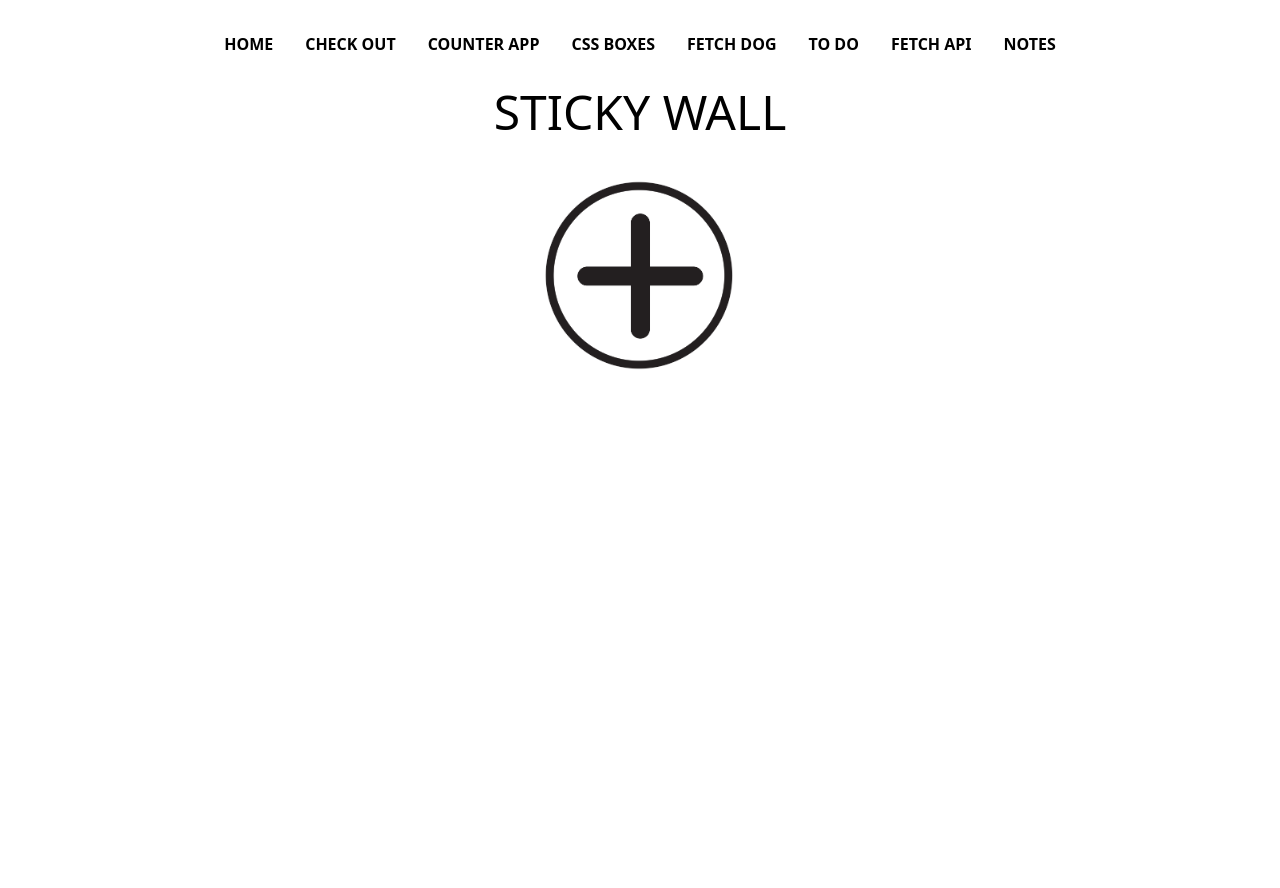
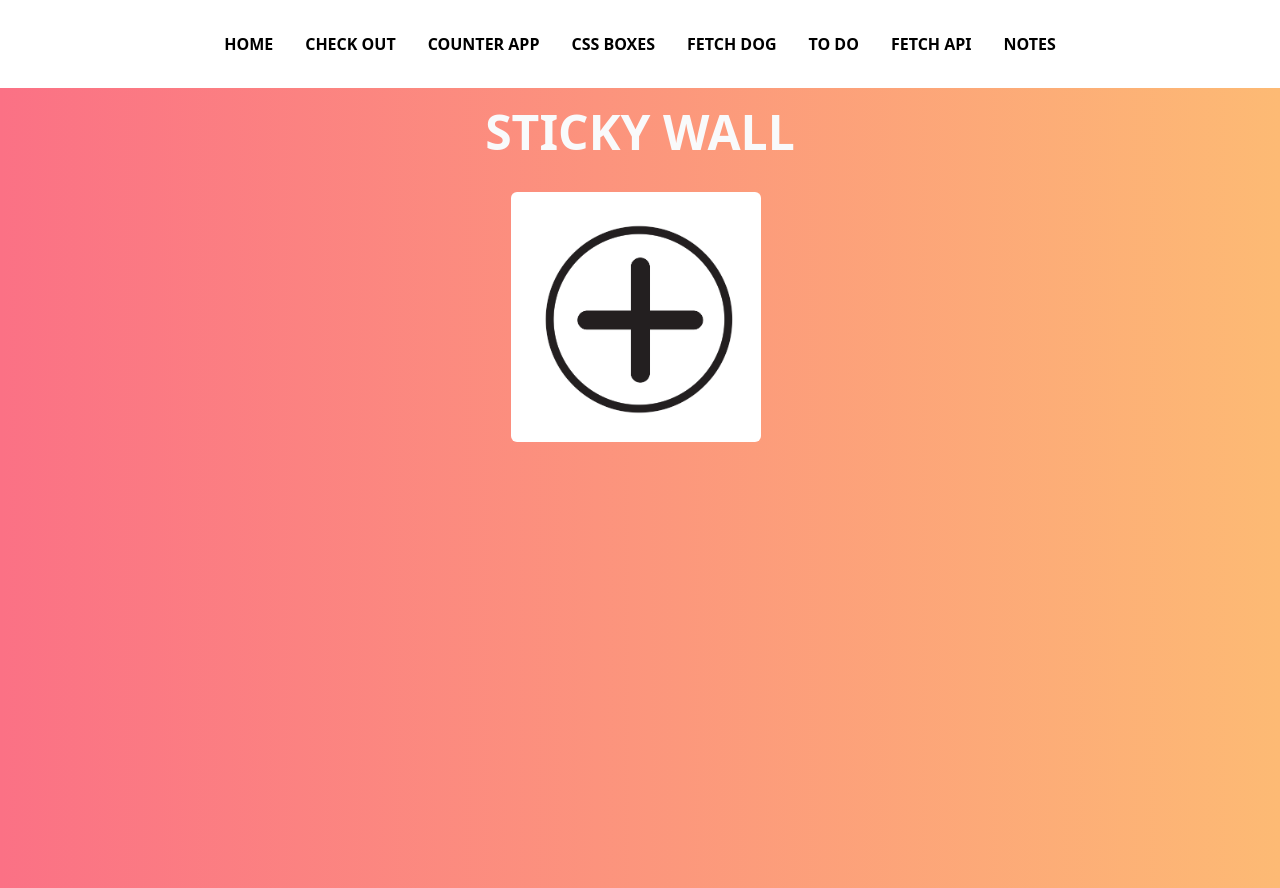
Before and after one commit to orshah/allInOne, a React (Create React App) app: page /sticky in a window 1280 px wide. Before the commit the page ends 800 px from the top, so only its background shows below. Built offline with nearby package versions, Linux system fonts and the light colour scheme.

Commit message:
style update

```diff
--- a/src/components/stickyNotes/StickyNotes.jsx
+++ b/src/components/stickyNotes/StickyNotes.jsx
@@ -29,13 +29,15 @@ function StickyNotes() {
   console.log(note);
 
   return (
-    <div className=" z-0 ">
-      <h1 className=" text-center text-5xl my-3">STICKY WALL</h1>
+    <div className=" z-0 w-[100%] h-[100vh] bg-gradient-to-r from-rose-400 to-orange-300 ">
+      <h1 className=" text-center text-5xl mb-4 p-5 text-gray-50 font-bold">
+        STICKY WALL
+      </h1>
       <div className=" flex justify-center">
         <div className=" flex flex-row flex-wrap gap-2 justify-center ">
           {notes.map((el) => {
             return (
-              <h1 className=" text-4xl font-semi-bold font-press-start shadow-2xl flex border-solid border-2  w-[250px] h-[250px] overflow-auto px-3 break-all rounded-md">
+              <h1 className=" text-4xl font-semi-bold font-press-start shadow-2xl flex  w-[250px] h-[250px] overflow-auto px-3 break-all rounded-md backdrop-blur-xl bg-white/10 text-slate-50">
                 {el}
               </h1>
             );
```
